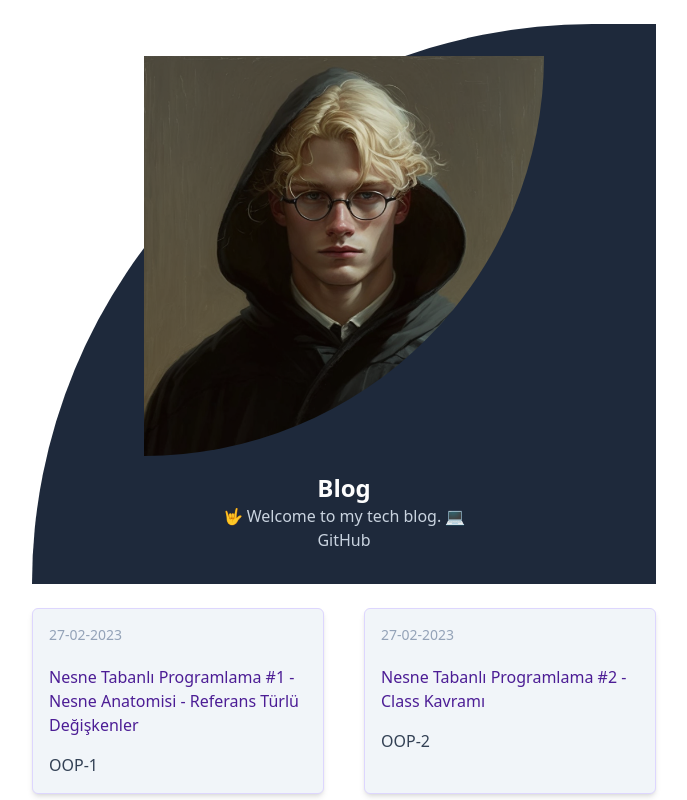
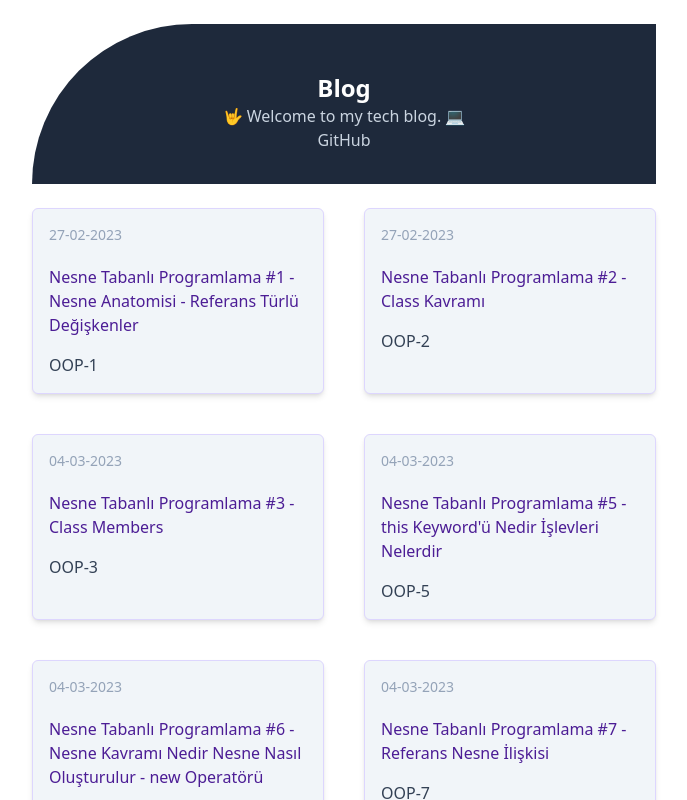
Before and after one commit to muazerdemyigit/blog-project-nextjs, a Next.js app: page / in a window 1280 px wide. Shown: the top 800 px of the page, without its empty margins (296-983 px from the left). Built offline with nearby package versions, Linux system fonts and the light colour scheme.

Commit message:
Blog Project Added

```diff
--- a/app/layout.tsx
+++ b/app/layout.tsx
@@ -15,7 +15,7 @@ export default function RootLayout({
   const header = (
     <header>
       <div className="text-center bg-slate-800 p-8 my-6 rounded-tl-full">
-        <Image src="/logo.png" width={400} height={400} className="mx-auto rounded-br-full " alt={"logo"} />
+
         <Link href="/">
           <h1 className="text-2xl text-white font-bold mt-4 animate-pulse">Blog</h1>
         </Link>
```
